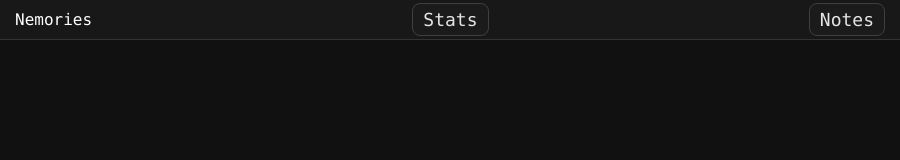
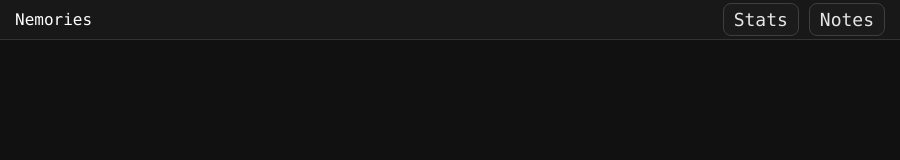
Before and after one commit to adonutartist/Nemories, an Electron app: page index.html in a window 900 px wide. Shown: the top 160 px of the page. Drawn offline with Linux system fonts and the light colour scheme.

Commit message:
button aligh

```diff
--- a/index.html
+++ b/index.html
@@ -8,8 +8,10 @@
 <body>
     <div id="titleBar">
         <span>Nemories</span>
-        <button id="statsButton">Stats</button>
-        <button id="noteButton">Notes</button>
+        <div id="topButtons">
+            <button id="statsButton">Stats</button>
+            <button id="noteButton">Notes</button>
+        </div>
     </div>
     <div id="world">
         <canvas id="worldCanvas"></canvas>
--- a/style.css
+++ b/style.css
@@ -50,6 +50,12 @@ body{
     align-items: center;
     justify-content: space-between;
     padding: 0 15px;
+}
+
+#topButtons{
+    display: flex;
+    align-items: center;
+    gap: 10px;
 }
 
 #noteButton{
```
